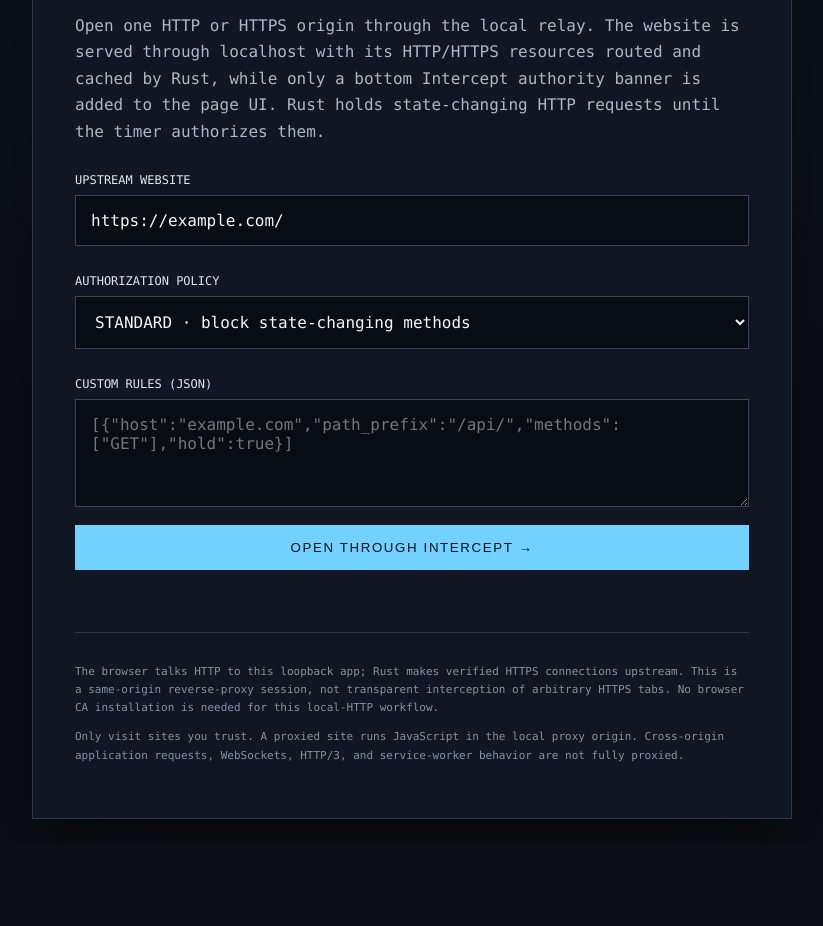
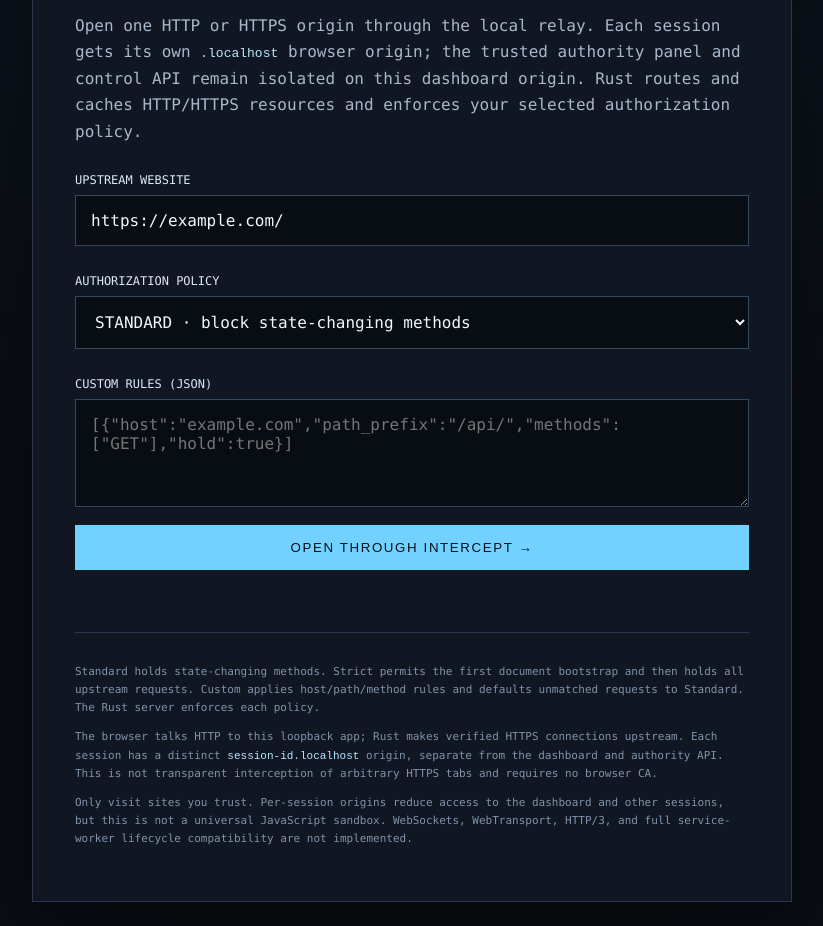
Before and after one commit to jordanlegare/intercept, a plain HTML site: page web/index.html in a window 1280 px wide. Shown: the part 161-1087 px from the top of the page, without its empty margins (228-1051 px from the left). Before the commit the page ends 1004 px from the top, so only its background shows below. Drawn offline with Linux system fonts and the light colour scheme.

Commit message:
Explain session isolation and authorization modes in launcher

```diff
--- a/web/index.html
+++ b/web/index.html
@@ -21,7 +21,7 @@
 <main>
   <div class="mark">LOCAL HTTP RELAY · 127.0.0.1:5000</div>
   <h1>INTERCEPT<span style="color:#73d1ff">_</span></h1>
-  <p>Open one HTTP or HTTPS origin through the local relay. The website is served through localhost with its HTTP/HTTPS resources routed and cached by Rust, while only a bottom Intercept authority banner is added to the page UI. Rust holds state-changing HTTP requests until the timer authorizes them.</p>
+  <p>Open one HTTP or HTTPS origin through the local relay. Each session gets its own <code>.localhost</code> browser origin; the trusted authority panel and control API remain isolated on this dashboard origin. Rust routes and caches HTTP/HTTPS resources and enforces your selected authorization policy.</p>
   <form id="launch">
     <label for="target">UPSTREAM WEBSITE</label>
     <input id="target" name="url" type="url" inputmode="url" autocomplete="url" spellcheck="false" placeholder="https://example.com/" value="https://example.com/" required>
@@ -33,8 +33,9 @@
     <div id="message" role="status"></div>
   </form>
   <div class="rule"></div>
-  <p class="small">The browser talks HTTP to this loopback app; Rust makes verified HTTPS connections upstream. This is a same-origin reverse-proxy session, not transparent interception of arbitrary HTTPS tabs. No browser CA installation is needed for this local-HTTP workflow.</p>
-  <p class="small">Only visit sites you trust. A proxied site runs JavaScript in the local proxy origin. Cross-origin application requests, WebSockets, HTTP/3, and service-worker behavior are not fully proxied.</p>
+  <p class="small">Standard holds state-changing methods. Strict permits the first document bootstrap and then holds all upstream requests. Custom applies host/path/method rules and defaults unmatched requests to Standard. The Rust server enforces each policy.</p>
+  <p class="small">The browser talks HTTP to this loopback app; Rust makes verified HTTPS connections upstream. Each session has a distinct <code>session-id.localhost</code> origin, separate from the dashboard and authority API. This is not transparent interception of arbitrary HTTPS tabs and requires no browser CA.</p>
+  <p class="small">Only visit sites you trust. Per-session origins reduce access to the dashboard and other sessions, but this is not a universal JavaScript sandbox. WebSockets, WebTransport, HTTP/3, and full service-worker lifecycle compatibility are not implemented.</p>
 </main>
 <script>
 (() => {
```
